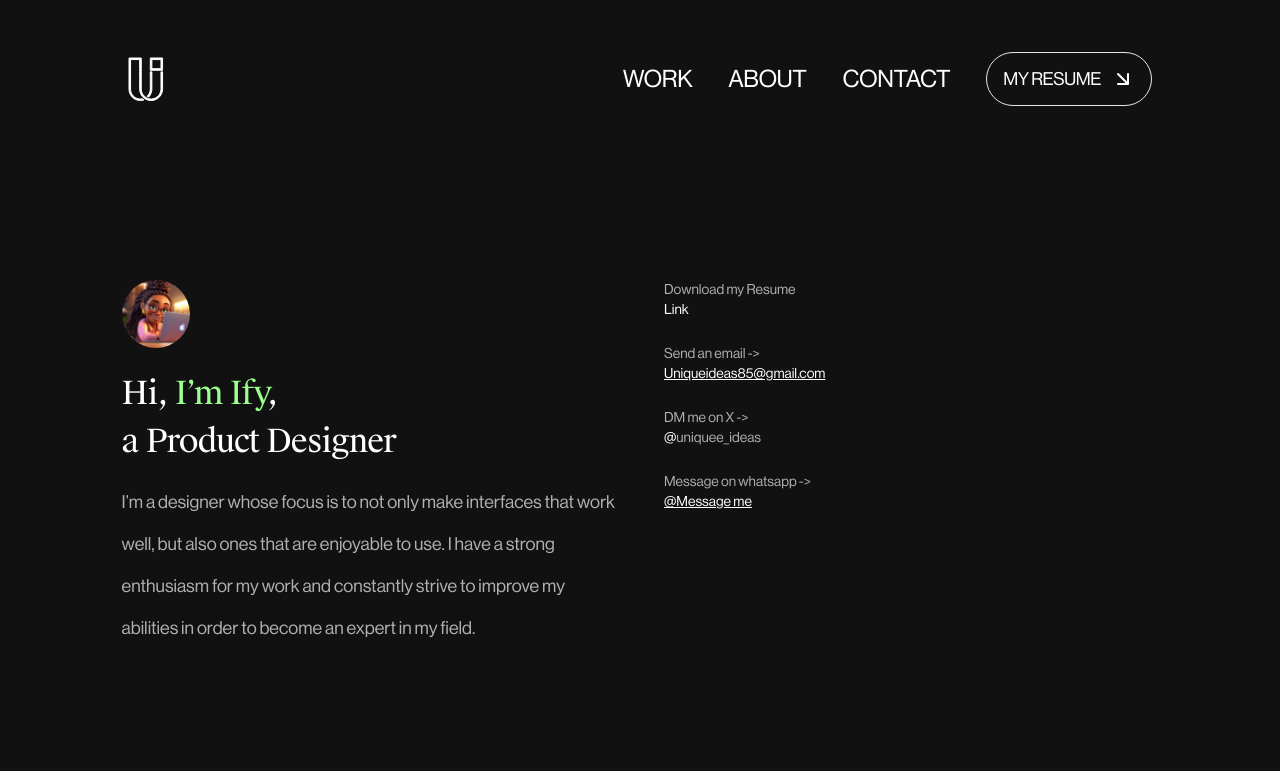
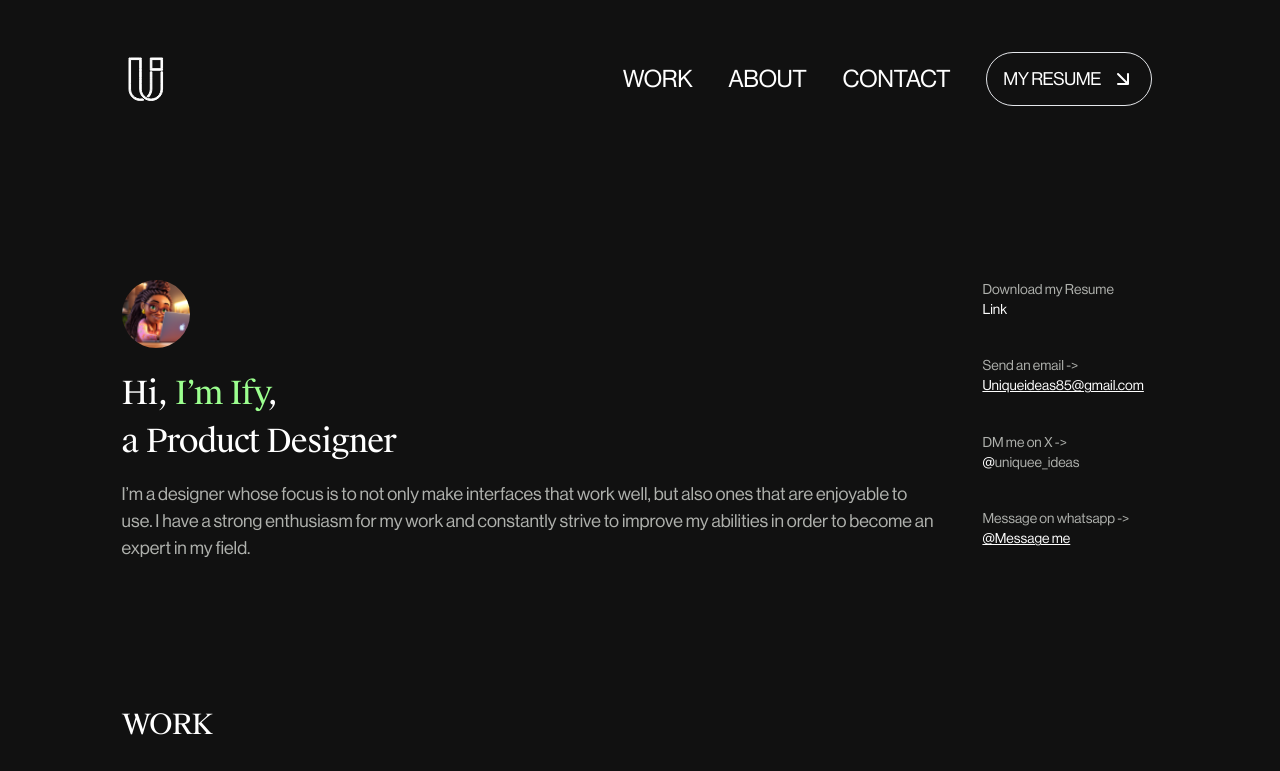
Before and after one commit to Jay035/Unique-ideas, a React (Vite) app: page / in a window 1280 px wide. Shown: the top 771 px of the page. Built offline with nearby package versions, Linux system fonts and the light colour scheme.

Commit message:
implemented responsiveness for multiple screen sizes for home screen

```diff
--- a/src/components/Home/HeroSection.jsx
+++ b/src/components/Home/HeroSection.jsx
@@ -33,7 +33,7 @@ export default function HeroSection() {
   return (
     <section
       ref={hero}
-      className="mb-[122px] w-full mt-20 xl:mt-[150px] grid gap-12 md:grid-cols-2"
+      className="mb-[122px] w-full mt-20 xl:mt-[150px] grid gap-12 lg:grid-cols-[auto_11rem]"
     >
       <div className="">
         <img
@@ -46,7 +46,7 @@ export default function HeroSection() {
           <br />
           <span className="">a Product Designer</span>
         </h1>
-        <p className="w-full hero-item pText text mt-4 text-lg leading-8 md:leading-[42px] text-[#AFB1AD]">
+        <p className="w-full hero-item pText text mt-4 text-lg leading-normal text-[#AFB1AD]">
           I’m a designer whose focus is to not only make interfaces that work
           well, but also ones that are enjoyable to use. I have a strong
           enthusiasm for my work and constantly strive to improve my abilities
@@ -54,7 +54,7 @@ export default function HeroSection() {
         </p>
       </div>
       {/* links */}
-      <div className="flex flex-col gap-6">
+      <div className="grid sm:grid-cols-2 lg:grid-cols-1 gap-6">
         <div className="text-sm">
           <p className="text-[#AFB1AD]">Download my Resume</p>
           <a
--- a/src/components/Home/MyWork.jsx
+++ b/src/components/Home/MyWork.jsx
@@ -57,7 +57,7 @@ export default function MyWork() {
 
   return (
     <section ref={container} className="mb-[140px] pt-5 w-full" id="myWorks">
-      <h2 className="tracking-[-0.03em] font-SuisseWorks-Regular mb-[1.69rem] text-[1.75rem] leading-normal md:text-6xl">
+      <h2 className="tracking-[-0.03em] font-SuisseWorks-Regular mb-[1.69rem] text-[1.75rem] leading-normal">
         WORK
       </h2>
       {/* <div className="snap-y snap-mandatory overflow-y-scroll grid gap-12"> */}
--- a/src/components/Testimonials.jsx
+++ b/src/components/Testimonials.jsx
@@ -2,7 +2,7 @@ import avatar from "../assets/testimonial-avatar-1.svg";
 
 export default function Testimonials() {
   return (
-    <section className="my-[5.9rem] p-6 lg:px-[9rem] flex items-center flex-col text-center gap-[1.62rem] lg:py-[5.5rem] bg-[#171717] rounded-[0.625rem] border border-[#302F2F]">
+    <section className="my-[5.9rem] p-6 md:px-10 lg:px-[9rem] flex items-center flex-col text-center gap-[1.62rem] lg:py-[5.5rem] bg-[#171717] rounded-[0.625rem] border border-[#302F2F]">
       <img src={avatar} alt="avatar" />
       <p>
         Ifeoma is a highly skilled and experienced product designer with a deep
--- a/src/data/data.js
+++ b/src/data/data.js
@@ -19,7 +19,7 @@ import OfficeHRDesignVideo4 from "../assets/hrms/Payments.mp4";
 // HANG
 import hangHero2 from "../assets/HangHero_2.png";
 import hangHeroDesktop from "../assets/HangHero_2_Desktop.png";
-import hangHeroImg from "../assets/HangHero.png";
+import hangHeroImg from "../assets/Hang.png";
 import hangExecutionImg from "../assets/HangExecutionImg.png";
 import hangOverviewImg from "../assets/hangBanner.png";
 import hangWhatImg from "../assets/hang-1.png";
```
